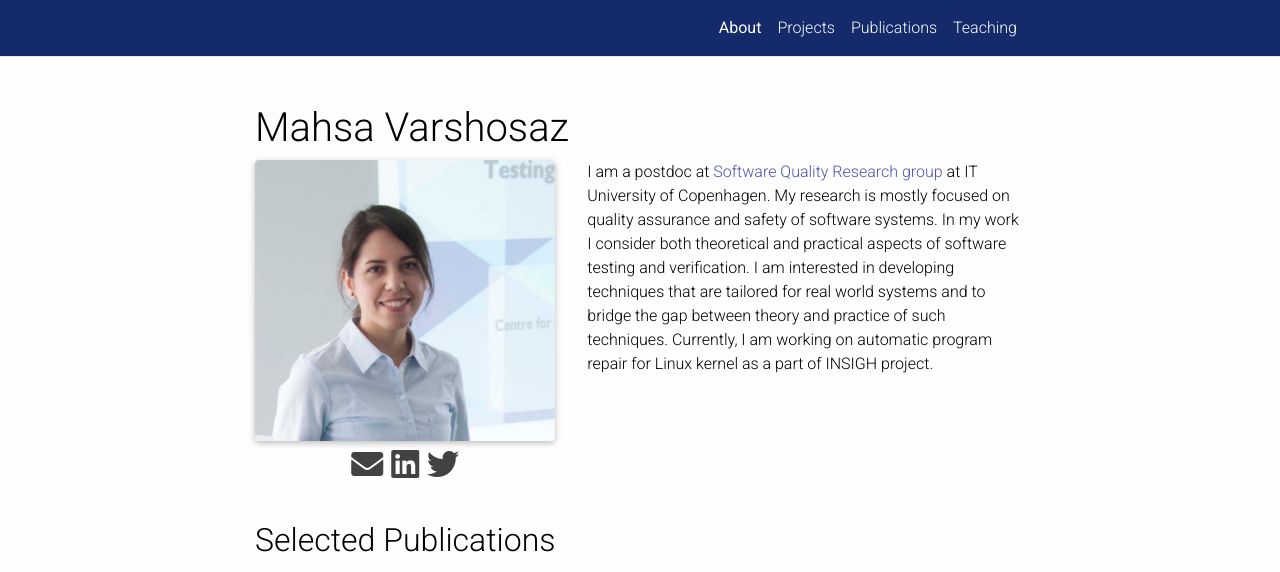
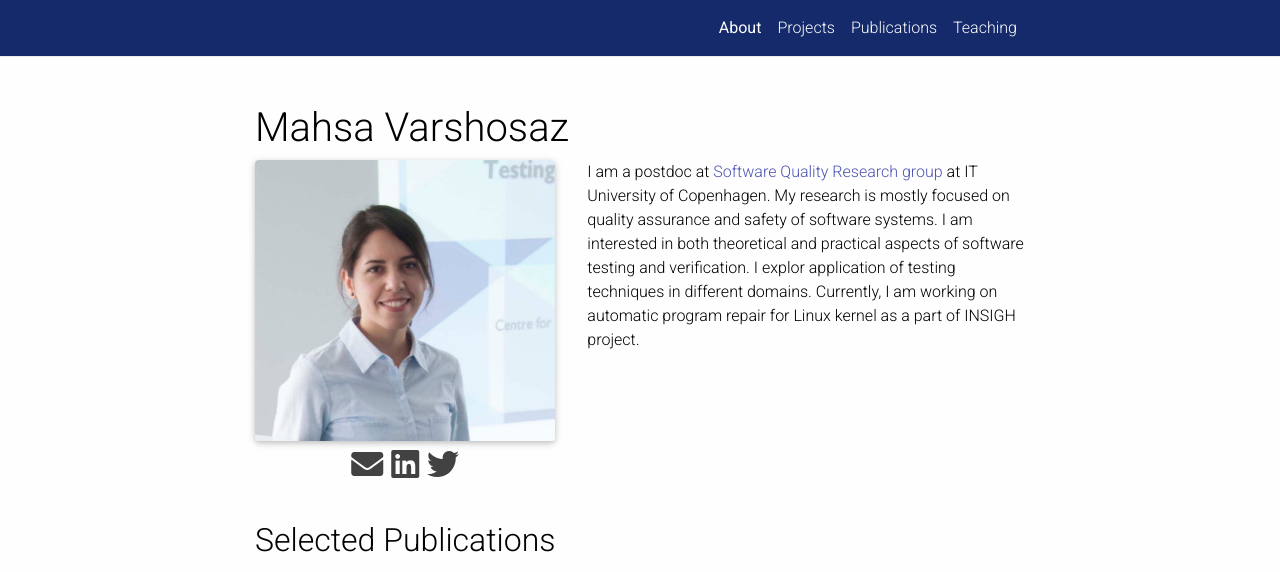
Before and after one commit to MahsaVarsh/MahsaVarsh.github.io, a Jekyll site: the page built from _pages/about.md, in a window 1280 px wide and 900 px high, cut to the strip 0-572 px from the top of the window. Built offline with Jekyll 4.4.1, drawn with Linux system fonts in a browser that asks for light colours; nearby versions of some CDN libraries; a style sheet for code colours, icons or effects is not loaded.

Commit message:
minor change

```diff
--- a/_pages/about.md
+++ b/_pages/about.md
@@ -20,7 +20,7 @@
 projects: true
 ---
 
-I am a postdoc at [Software Quality Research group](https://square.itu.dk/){:target="\_blank"} at IT University of Copenhagen. My research is mostly focused on quality assurance and safety of software systems. In my work I consider both theoretical and practical aspects of software testing and verification. I am interested in developing techniques that are tailored for real world systems and to bridge the gap between theory and practice of such techniques. Currently, I am working on automatic program repair for Linux kernel as a part of INSIGH project.
+I am a postdoc at [Software Quality Research group](https://square.itu.dk/){:target="\_blank"} at IT University of Copenhagen. My research is mostly focused on quality assurance and safety of software systems. I am interested in both theoretical and practical aspects of software testing and verification. I explor application of testing techniques in different domains. Currently, I am working on automatic program repair for Linux kernel as a part of INSIGH project.
 
 
 
```
